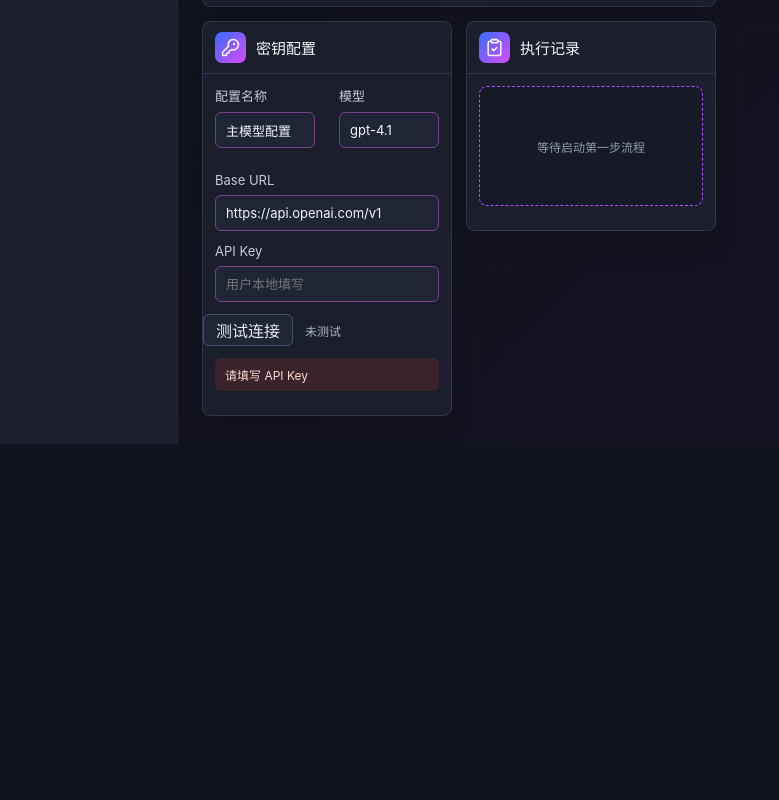
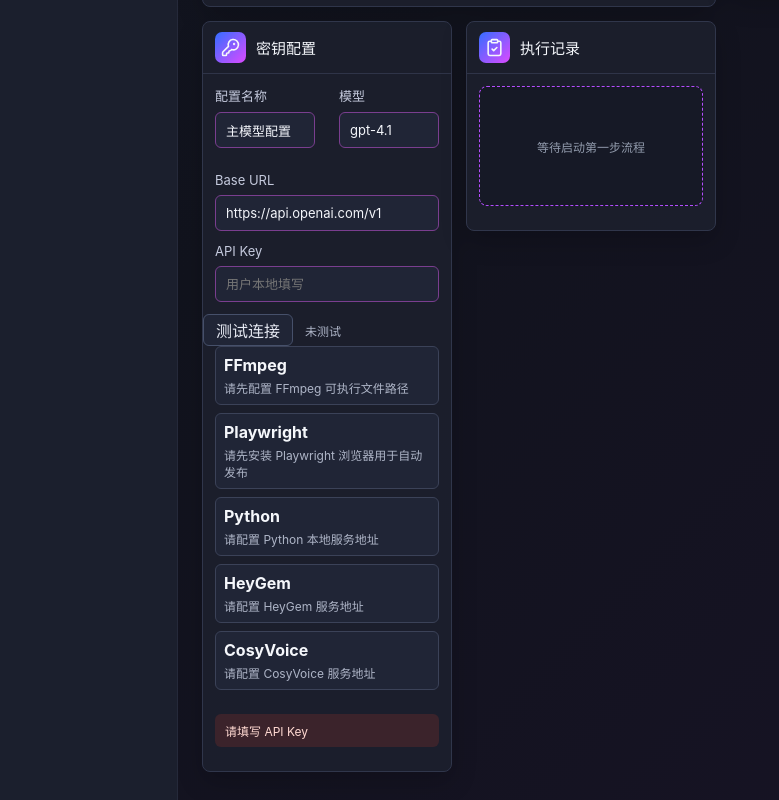
Before and after one commit to ChiurYu/MiraxAi, a Vue app in the folder apps/desktop/: page / in a window 1280 px wide. Shown: the part 1283-2083 px from the top of the page, without its empty margins (0-779 px from the left). Before the commit the page ends 1727 px from the top, so only its background shows below. Built offline with nearby package versions, Linux system fonts and the light colour scheme.

Commit message:
feat: add dependency checklist panel

```diff
--- a/apps/desktop/package.json
+++ b/apps/desktop/package.json
@@ -17,6 +17,7 @@
     "@mirax/media-pipeline": "workspace:*",
     "@mirax/provider-ai": "workspace:*",
     "@mirax/provider-publish": "workspace:*",
+    "@mirax/sidecar-manager": "workspace:*",
     "@tauri-apps/api": "^2.0.0",
     "@tauri-apps/plugin-dialog": "^2.7.1",
     "lucide-vue-next": "^0.468.0",
--- a/apps/desktop/src/App.vue
+++ b/apps/desktop/src/App.vue
@@ -44,6 +44,7 @@ import {
   sanitizeDesktopDraftForStorage,
   type PersistedDesktopDraft,
 } from "./runtime/desktopDraft.js";
+import DependencyChecklist from "./components/DependencyChecklist.vue";
 import PathPickerButton from "./components/PathPickerButton.vue";
 import StatusBadge from "./components/StatusBadge.vue";
 
@@ -692,6 +693,7 @@ async function testConnection() {
             <button class="secondary" @click="testConnection">测试连接</button>
             <span class="connection-message">{{ connectionMessage }}</span>
           </div>
+          <DependencyChecklist />
           <div class="warning-list">
             <p v-for="error in providerErrors" :key="error">{{ error }}</p>
             <p v-for="error in projectErrors" :key="error">{{ error }}</p>
--- /dev/null
+++ b/apps/desktop/src/components/DependencyChecklist.vue
@@ -0,0 +1,28 @@
+<script setup lang="ts">
+import { checkSidecarDependencies } from "@mirax/sidecar-manager";
+
+const results = checkSidecarDependencies({
+  ffmpegPath: "",
+  hasPlaywrightBrowser: false,
+  pythonServiceUrl: "",
+  heygemServiceUrl: "",
+  cosyVoiceServiceUrl: "",
+});
+
+const labelMap: Record<string, string> = {
+  ffmpeg: "FFmpeg",
+  playwright: "Playwright",
+  python: "Python",
+  heygem: "HeyGem",
+  cosyvoice: "CosyVoice",
+};
+</script>
+
+<template>
+  <div class="dependency-list">
+    <div v-for="result in results" :key="result.key" :class="{ ok: result.ok }">
+      <strong>{{ labelMap[result.key] ?? result.key }}</strong>
+      <span>{{ result.message }}</span>
+    </div>
+  </div>
+</template>
--- a/apps/desktop/src/styles.css
+++ b/apps/desktop/src/styles.css
@@ -562,3 +562,27 @@ input[readonly] {
     transform: rotate(360deg);
   }
 }
+
+.dependency-list {
+  display: grid;
+  gap: 8px;
+  padding: 0 12px 12px;
+}
+
+.dependency-list div {
+  display: grid;
+  gap: 4px;
+  border: 1px solid #3b4258;
+  border-radius: 6px;
+  padding: 8px;
+  background: #202536;
+}
+
+.dependency-list .ok {
+  border-color: rgba(47, 122, 93, 0.72);
+}
+
+.dependency-list span {
+  color: #aeb5c7;
+  font-size: 12px;
+}
```
Also changed, not shown: 3 other files (tests, documents, lock files or other folders).
